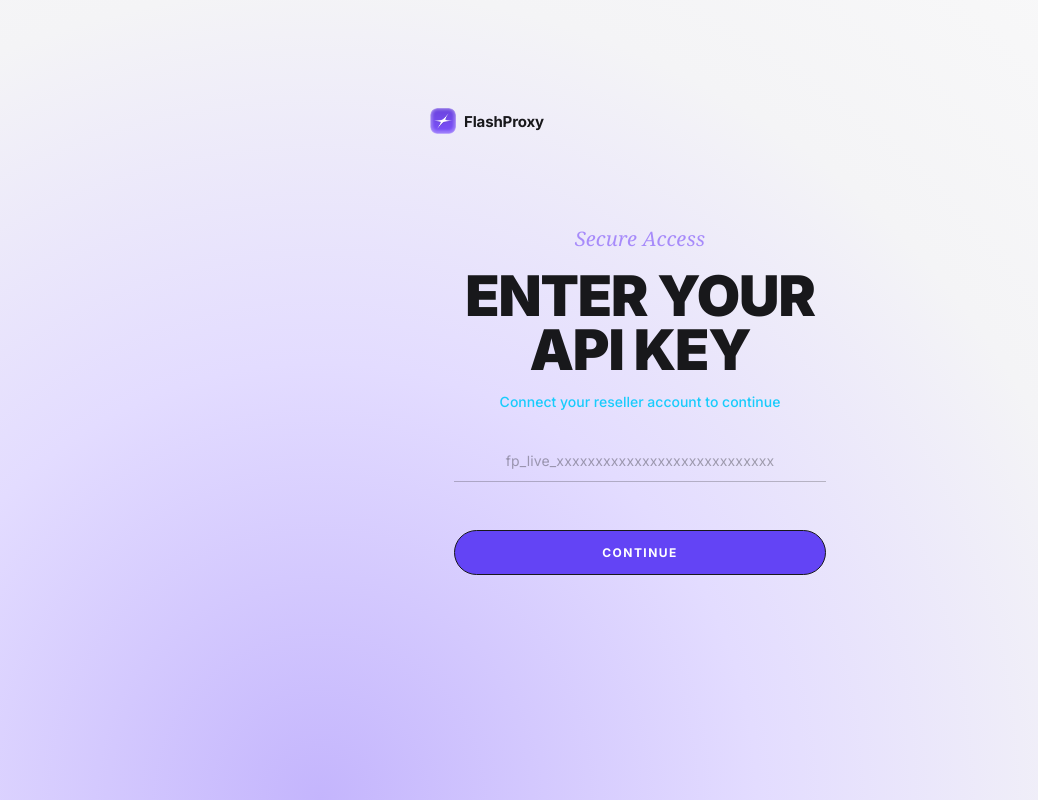
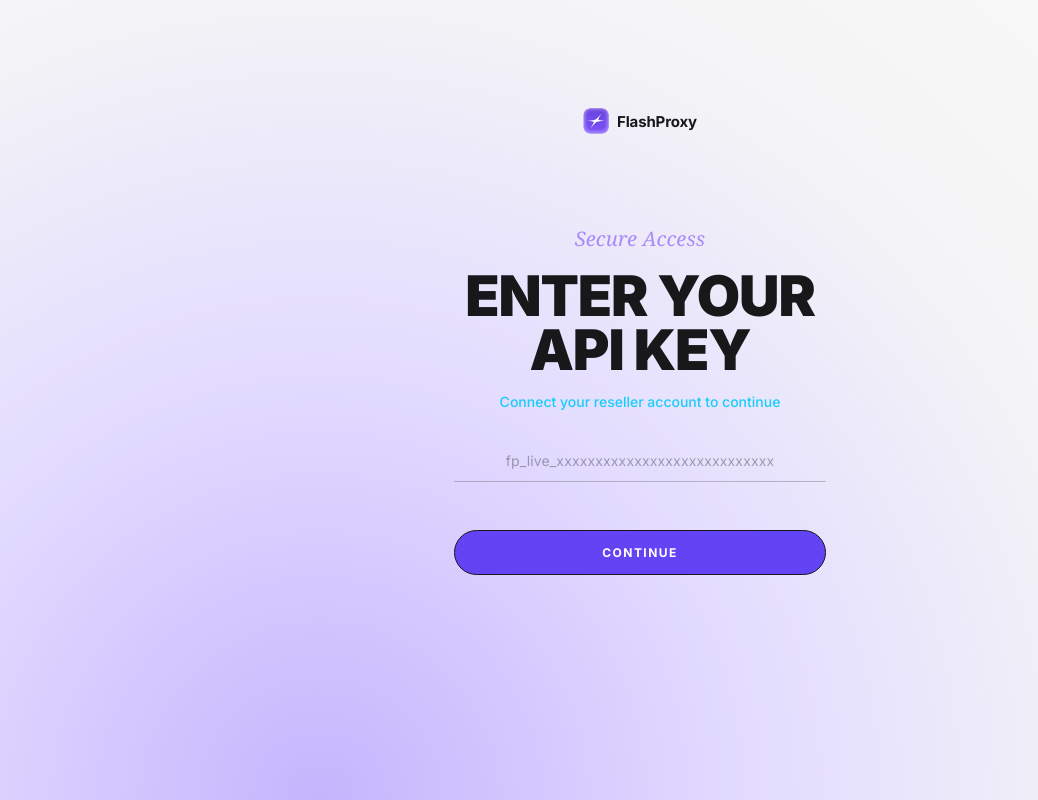
Before and after one commit to AceOrigin64/Flashproxy-2, a website: page public/index.html in a window 1280 px wide. Shown: the whole page, without its empty margins (0-1038 px from the left). Drawn offline with Linux system fonts and the light colour scheme.

Commit message:
style: align logo exactly with Secure Access on the Login page
"Secure Access" sits at viewport center (text-align:center inside a
centered .hero block), so plain centering for the logo matches it
exactly -- removing the leftward offsets from prior iterations.

Co-Authored-By: Claude Sonnet 4.6 <noreply@anthropic.com>

```diff
--- a/public/app.js
+++ b/public/app.js
@@ -42,7 +42,7 @@ setTimeout(() => {
   const sharedLogo = document.getElementById("shared-logo");
   sharedLogo.classList.add("on-light");
   sharedLogo.animate(
-    [{ transform: "translateX(calc(-50% - 25px)) scale(2)" }, { transform: "translateX(calc(-50% - 25px)) scale(1)" }],
+    [{ transform: "translateX(-50%) scale(2)" }, { transform: "translateX(-50%) scale(1)" }],
     { duration: 1800, easing: "ease", fill: "forwards" }
   );
 }, 3200);
--- a/public/styles.css
+++ b/public/styles.css
@@ -40,11 +40,11 @@ html, body {
 .shared-logo {
   position: fixed;
   top: calc(28px + 10vh);
-  left: 40%;
+  left: 50%;
   display: flex;
   align-items: center;
   gap: 8px;
-  transform: translateX(calc(-50% - 25px));
+  transform: translateX(-50%);
   z-index: 50;
   opacity: 0;
   animation: fadeUpCenter 0.7s ease 0.1s both;
@@ -71,11 +71,11 @@ html, body {
 @keyframes fadeUpCenter {
   from {
     opacity: 0;
-    transform: translate(calc(-50% - 25px), 10px) scale(2);
+    transform: translate(-50%, 10px) scale(2);
   }
   to {
     opacity: 1;
-    transform: translate(calc(-50% - 25px), 0) scale(2);
+    transform: translate(-50%, 0) scale(2);
   }
 }
 
```
